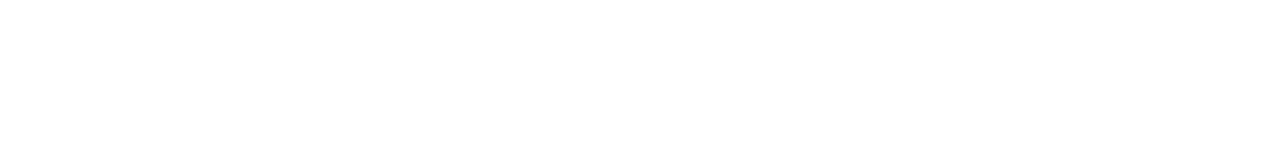
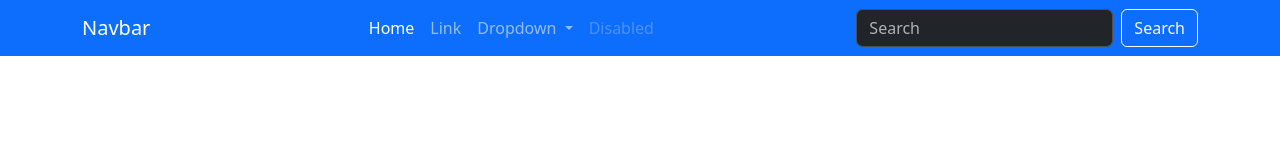
Before and after one commit to voris14/boostrap-grid, a plain HTML site: page index.html in a window 1280 px wide. Drawn offline with Linux system fonts and the light colour scheme.

Commit message:
card section begin

```diff
--- a/index.html
+++ b/index.html
@@ -7,7 +7,52 @@
     <link rel="stylesheet" href="bootstrap.css">
 </head>
 <body>
+  <!-- navbar start -->
+    <nav class="navbar navbar-expand-lg bg-primary" data-bs-theme="dark">
+        <div class="container">
+          <a class="navbar-brand" href="#">Navbar</a>
+          <button class="navbar-toggler" type="button" data-bs-toggle="collapse" data-bs-target="#navbarSupportedContent" aria-controls="navbarSupportedContent" aria-expanded="false" aria-label="Toggle navigation">
+            <span class="navbar-toggler-icon"></span>
+          </button>
+          <div class="collapse navbar-collapse" id="navbarSupportedContent">
+            <ul class="navbar-nav m-auto mb-2 mb-lg-0">
+              <li class="nav-item">
+                <a class="nav-link active" aria-current="page" href="#">Home</a>
+              </li>
+              <li class="nav-item">
+                <a class="nav-link" href="#">Link</a>
+              </li>
+              <li class="nav-item dropdown">
+                <a class="nav-link dropdown-toggle" href="#" role="button" data-bs-toggle="dropdown" aria-expanded="false">
+                  Dropdown
+                </a>
+                <ul class="dropdown-menu">
+                  <li><a class="dropdown-item" href="#">Action</a></li>
+                  <li><a class="dropdown-item" href="#">Another action</a></li>
+                  <li><hr class="dropdown-divider"></li>
+                  <li><a class="dropdown-item" href="#">Something else here</a></li>
+                </ul>
+              </li>
+              <li class="nav-item">
+                <a class="nav-link disabled" aria-disabled="true">Disabled</a>
+              </li>
+            </ul>
+            <form class="d-flex" role="search">
+              <input class="form-control me-2" type="search" placeholder="Search" aria-label="Search">
+              <button class="btn btn-outline-light" type="submit">Search</button>
+            </form>
+          </div>
+        </div>
+      </nav>
+      <!-- navbar end -->
 
+      <!-- Card Section Begin -->
+       <div class="container">
+        <div class="row">
+
+        </div>
+       </div>
+      <!-- Card Section End -->
     <script src="bootstrap.bundle.js"></script>
 </body>
 </html>
```
